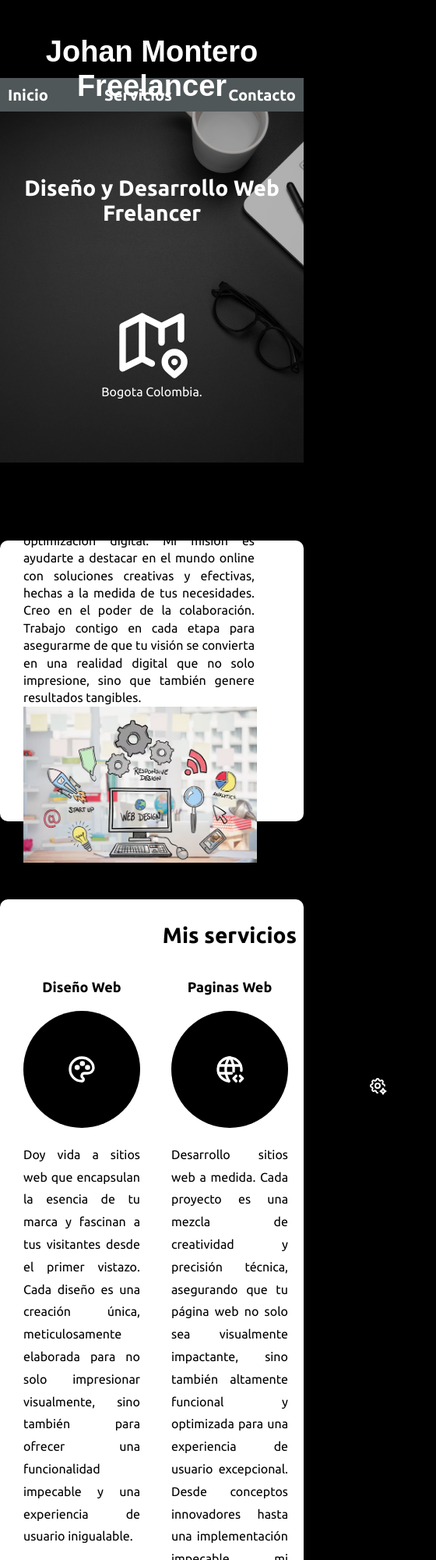
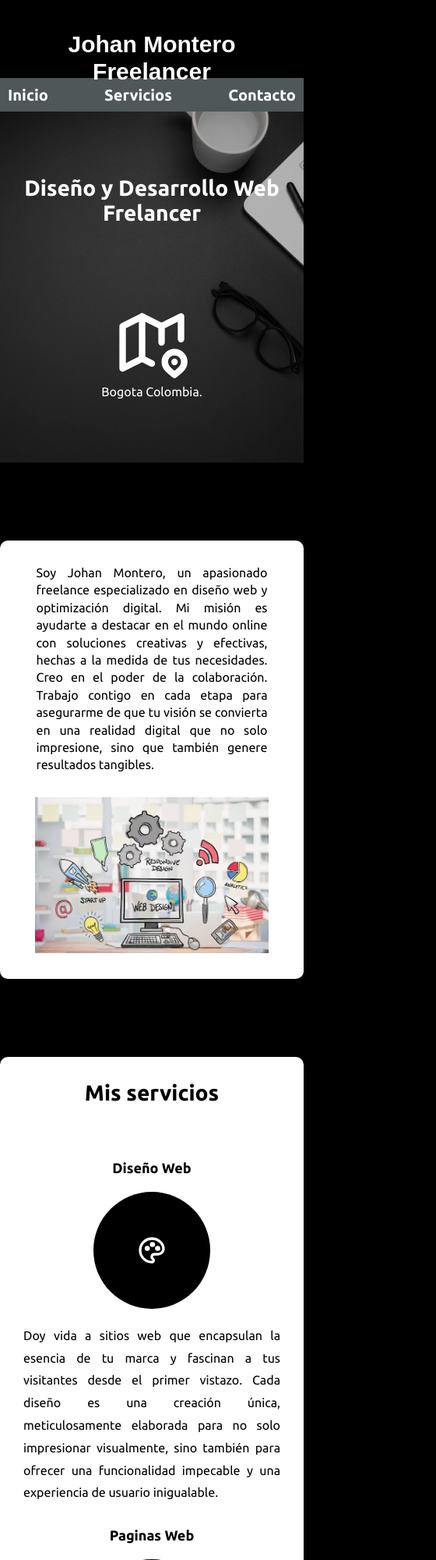
Before and after one commit to JCmontero22/PAGINA_FREELANCER, a plain HTML site: page index.html in a window 390 px wide. Shown: the top 2000 px of the page at 78% size, 560 px wide, since content can reach past the window. Drawn offline with nearby package versions, Linux system fonts and the light colour scheme; some packages are replaced by stand-ins of ours; files that its build step writes are made by us from their sources; a script that the page names is missing; a web font is replaced by a local one.

Commit message:
Ajustes responsivos para la pagina

```diff
--- a/assets/css/style.css
+++ b/assets/css/style.css
@@ -305,10 +305,10 @@ header{
 /*************** MEDIA QUERIS 768 ***************/
 @media screen and (max-width: 780px){
 
-    .navegacion-principal,.servicio,.formulario{
+   /*  .navegacion-principal,.servicio,.formulario{
         scroll-snap-align: center;
         scroll-snap-stop: always;
-    }
+    } */
 
 
     .navegacion-principal{
@@ -356,4 +356,41 @@ header{
         display: flex;
         flex-direction: column;
     }
+
+    .contenedor-campos{
+        grid-template-columns: repeat(2, 1fr);
+    }
+
+    .campo:nth-child(1), .campo:nth-child(2){
+        grid-column: 1 / 3;
+    }
+
+    .content-servicios{
+        grid-template-columns: repeat(1, 1fr);
+    }
+
+    .servicio{
+        margin-top: 3rem;
+    }
+
+    .contenedor-inicio{
+        height: 100%;
+        text-align: center;
+    }
+
+    .inicio-texto{
+        justify-content: center;
+    }
+
+    .inicio-img{
+        margin-top: 3rem;
+    }
+
+    .titulo{
+        font-size: 3rem;
+    }
+
+    .footer p{
+        font-size: 1.3rem;
+    }
 }
--- a/index.html
+++ b/index.html
@@ -53,9 +53,6 @@
                 </svg>
             </p>
             <p>Bogota Colombia.</p>
-            <div class="contenedor-button">
-                <!-- <button type="button" class="boton-contacto w-100">CONTACTO</button> -->
-            </div>
         </div>
     </section>
 
@@ -127,7 +124,6 @@
                         <div class="campo">
                             <label for="nombre">* Nombre</label>
                             <input class="input" type="text" name="nombre" id="nombre" placeholder="Nombre">
-
                         </div>
 
                         <div class="campo">
@@ -150,6 +146,7 @@
                     <div class="flex alinearDerecha">
                         <button type="button" onclick="gestionEnvioEmail()" class="boton-contacto alinearDerecha">Enviar</button>
                     </div>
+
                 </fieldset>
             </form>
         </section>
```
